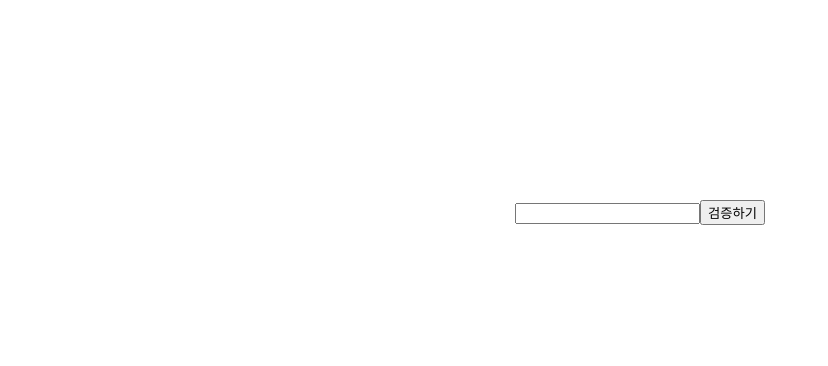
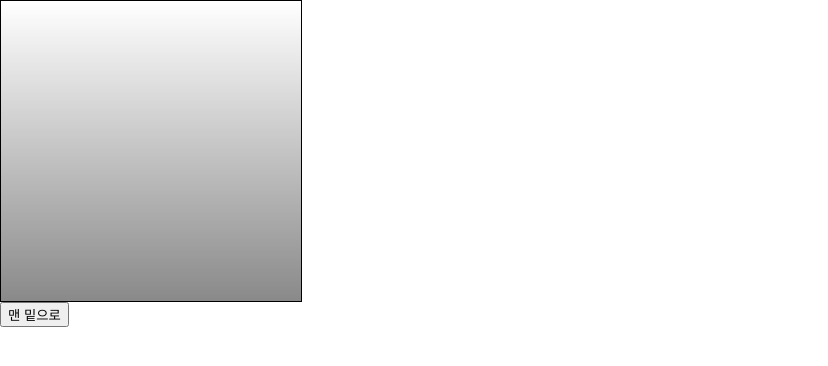
Before and after one commit to SongSeoYoung/react-exampling, a React app: page / in a window 1280 px wide. Shown: the top 366 px of the page, without its empty margins (0-828 px from the left). Built offline with nearby package versions, Linux system fonts and the light colour scheme.

Commit message:
using Component ref

```diff
--- a/src/App.js
+++ b/src/App.js
@@ -1,13 +1,18 @@
-import React from 'react';
+import React, {Component} from 'react';
 import './App.css';
-import ValidationSample from './ValidationSample';
+import ScrollBox from './ScrollBox';
 
-function App() {
-  return (
-    <div >
-      <ValidationSample/>
-    </div>
-  );
+class App extends Component{
+  render() {
+    return (
+      <div >
+        <ScrollBox ref={(ref)=> this.ScrollBox=ref}/>
+        <button onClick={() =>
+          this.ScrollBox.scrollToBottom()}>맨 밑으로</button>
+      </div>
+    );
+  }
 }
 
+
 export default App;
--- /dev/null
+++ b/src/ScrollBox.js
@@ -0,0 +1,34 @@
+import React, {Component} from 'react';
+
+class ScrollBox extends Component {
+
+  scrollToBottom = () =>{
+    const scrollHeight = this.box.scrollHeight;
+    const clientHeight = this.box.clientHeight;
+
+    this.box.scrollTop = scrollHeight- clientHeight;
+  }
+  render() {
+    const style={
+      border: '1px solid black',
+      height: '300px',
+      width : '300px',
+      overflow : 'auto',
+      position: 'relative'
+    };
+
+    const innerStyle={
+      width: '100%',
+      height: '650px',
+      background : 'linear-gradient(white, black)'
+    }
+
+    return (
+      <div style={style} ref={(ref)=> {this.box=ref}}>
+        <div style={innerStyle}/>
+      </div>
+    )
+  }
+}
+
+export default ScrollBox;
```
